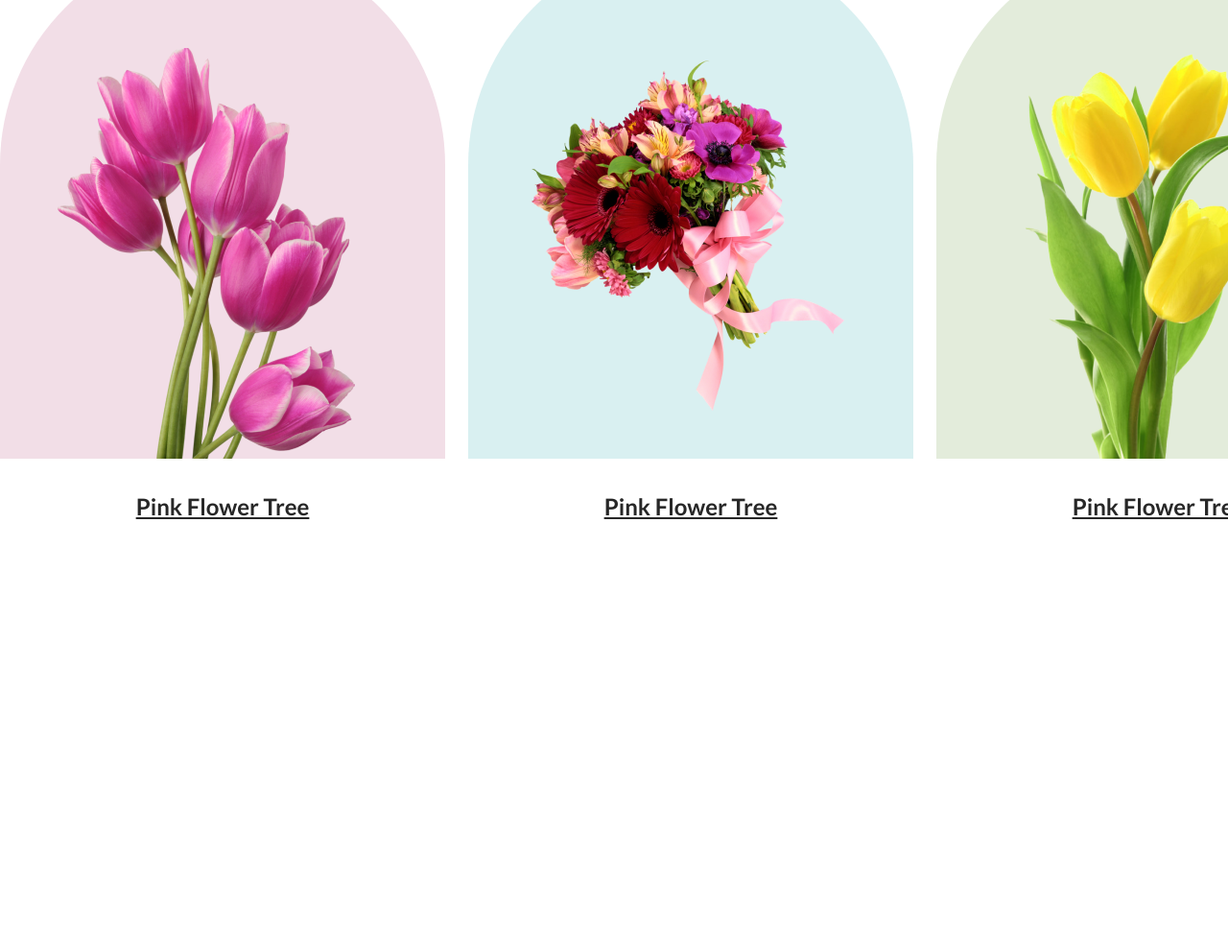
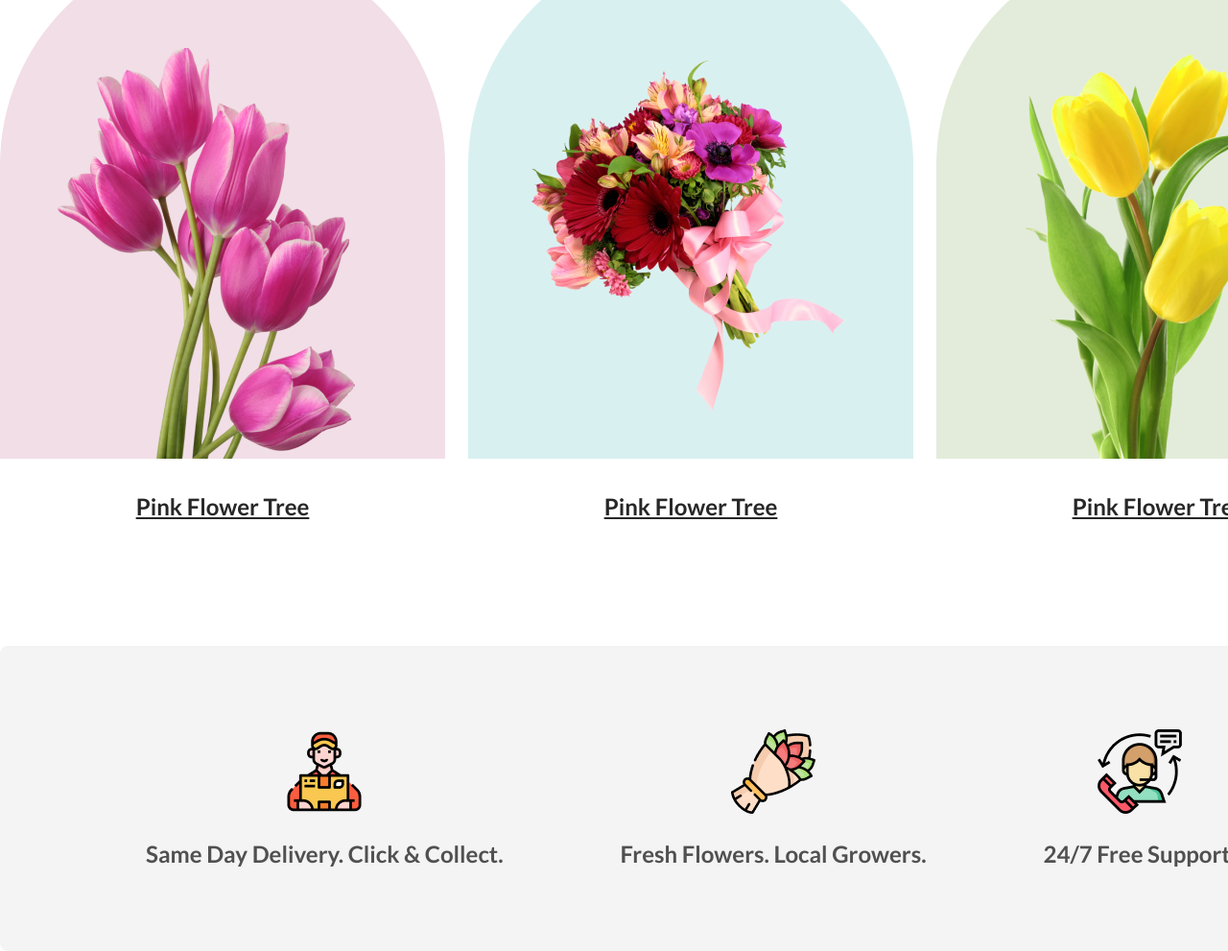
Before and after one commit to nazmul-hossein-nahid/flower-shop-assignment, a plain HTML site: page index.html in a window 1280 px wide. Shown: the part 1270-2261 px from the top of the page at 96% size. Before the commit the page ends 1815 px from the top, so only its background shows below. Drawn offline with Linux system fonts and the light colour scheme.

Commit message:
added our supports section

```diff
--- a/index.html
+++ b/index.html
@@ -44,9 +44,9 @@
         <section class="our-featured-flowers">
             <div class="container">
                 <div class="featured-flowers">
-                        <h3 class="featured-flowers-titel">Our Featured Flowers</h3>
-                        <p class="featured-flowers-description">It is a long established fact that a reader will be
-                            distracted by the readable content of a page when looking at its layout.</p>
+                    <h3 class="featured-flowers-titel">Our Featured Flowers</h3>
+                    <p class="featured-flowers-description">It is a long established fact that a reader will be
+                        distracted by the readable content of a page when looking at its layout.</p>
 
                     <div class="flowers">
                         <div class="flowers-item">
@@ -79,6 +79,27 @@
             </div>
         </section>
 
+        <!-- our support section start here -->
+        <section class="our-supports">
+            <div class="container">
+                <div class="supports">
+                    <div>
+                        <img src="images/Group 57.png" alt="">
+                        <p class="sup-desciption">Same Day Delivery. Click & Collect.</p>
+                    </div>
+                    <div>
+                        <img src="images/Group 58.png" alt="">
+                        <p class="sup-desciption">Fresh Flowers. Local Growers.</p>
+                    </div>
+                    <div>
+                        <img src="images/Group 59.png" alt="">
+                        <p class="sup-desciption">24/7 Free Support.</p>
+                    </div>
+
+                </div>
+            </div>
+        </section>
+
     </main>
 </body>
 
--- a/styles/index.css
+++ b/styles/index.css
@@ -128,3 +128,24 @@ body {
     line-height: 35px;
     text-decoration-line: underline;
 }
+
+/*  our support css start here */
+
+.supports {
+    display: flex;
+    margin-top: 128px;
+    justify-content: space-evenly;
+    background-color: rgba(39, 39, 39, 0.05);
+    padding: 87px 130px;
+    border-radius: 8px;
+    text-align: center;
+    gap: 100px;
+
+}
+
+.sup-desciption {
+    color: rgba(39, 39, 39, 0.80);
+    font-size: 24px;
+    font-weight: 600;
+    padding-top: 24px;
+}
```
